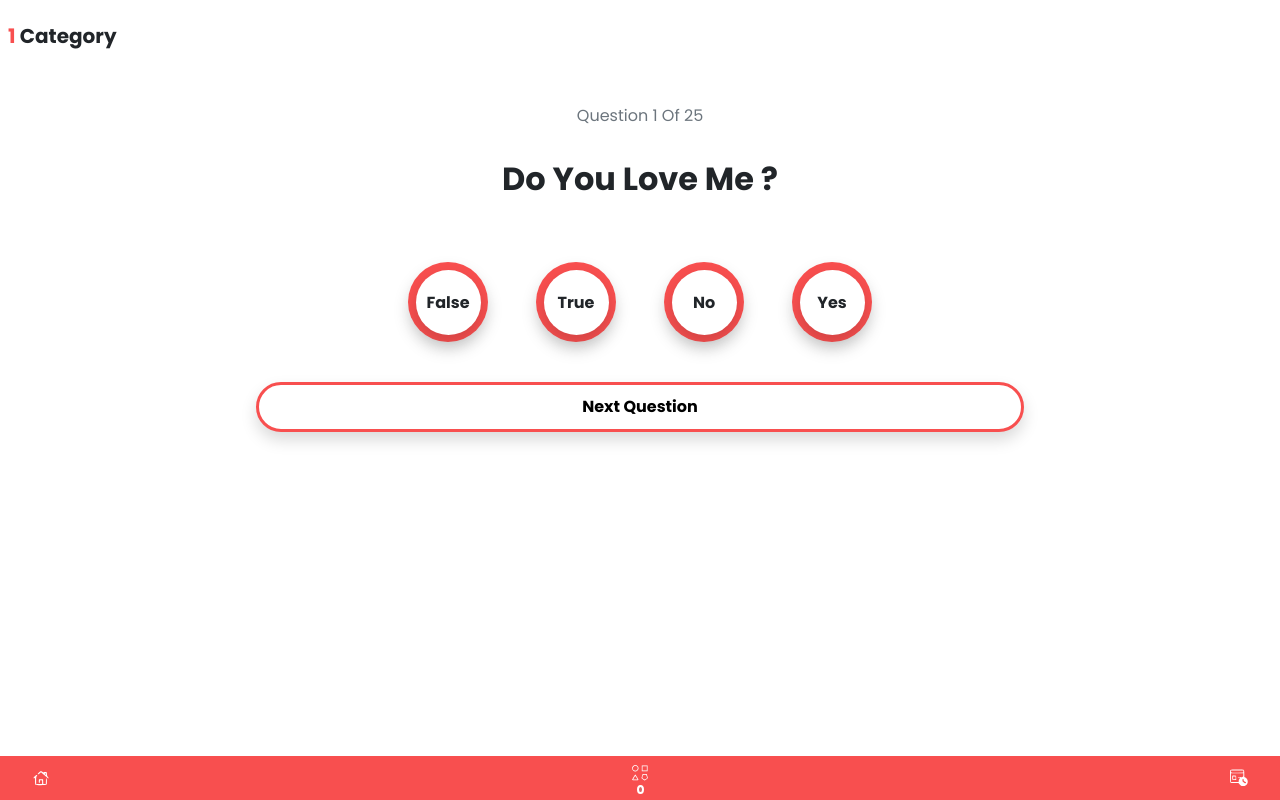
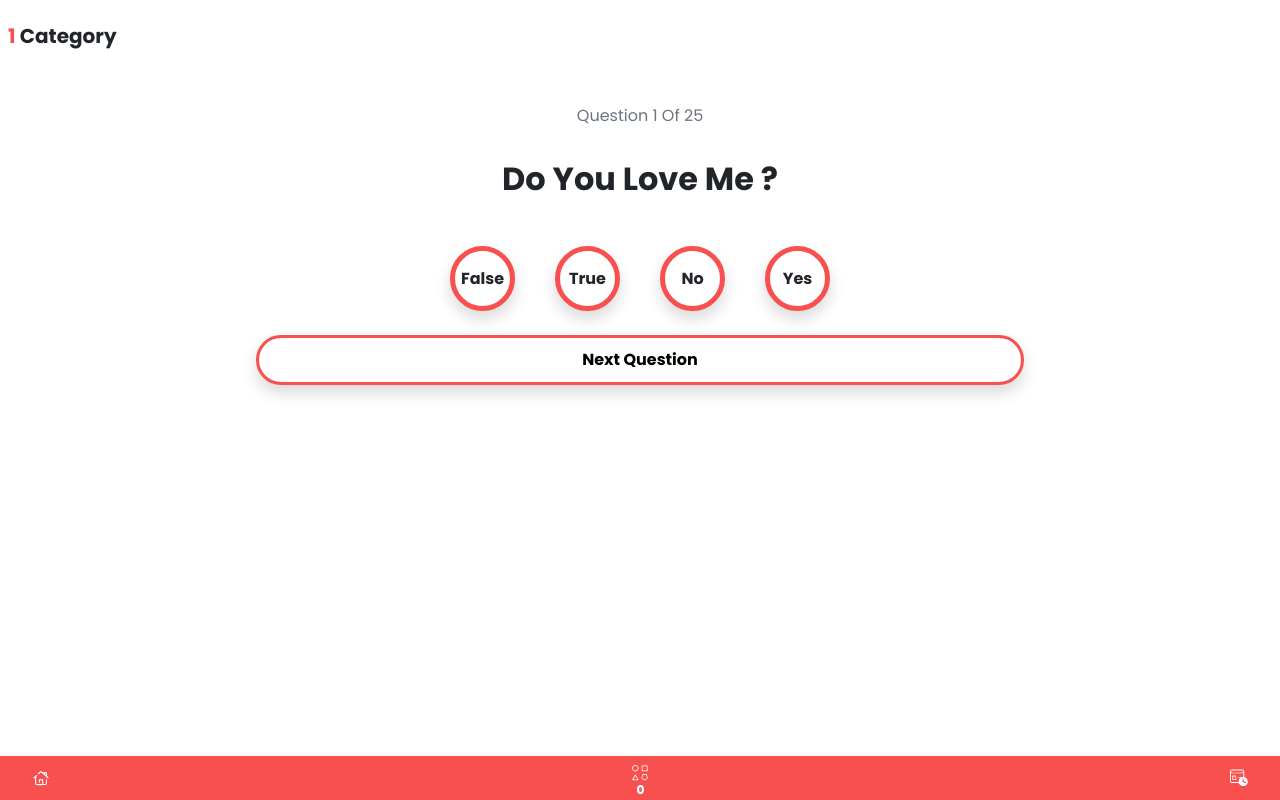
Before and after one commit to Adedoyin-Emmanuel/kingsword-demo-game, a React (Create React App) app: page /app/category/1 in a window 1280 px wide. Built offline with nearby package versions, Linux system fonts and the light colour scheme.

Commit message:
Updated the answers styles

```diff
--- a/src/components/answer.tsx
+++ b/src/components/answer.tsx
@@ -9,11 +9,10 @@ const Answer = ({text}: answerProps):JSX.Element =>{
     return (
         <React.Fragment>
 
-            <section className="answer-container d-flex align-items-center justify-content-center shadow mx-4 my-3">
-                <section className="answer-container-inner-section d-flex align-items-center justify-content-center shadow">
+            <section className="col-6 col-md-3 d-flex align-items-center justify-content-center">
+                <section className="answer-container-inner-section d-flex align-items-center justify-content-center shadow my-4 mx-2">
 
                    <h6 className="answer-text fw-bold fs-6 text-capitalize m-0" id={text}>{text}</h6>
-
                 </section>
             </section>
 
--- a/src/includes/styles/customStyles.css
+++ b/src/includes/styles/customStyles.css
@@ -201,34 +201,25 @@
 
 /*questions and answers styling*/
 
-.answer-container
-{
-    width:80px;
-    height:80px;
-    border-radius:50% !important;
-    background: var(--brand-category-love-color);
-    cursor:pointer;
-    transition:.5s;
 
-}
-
-.answer-container:hover{
-    transform: scale(1.1);
-}
-
-.answer-container:hover > .answer-container-inner-section{
-   background:var(--brand-category-love-color);
-   color:var(--brand-white-color)
-
-}
 .answer-container-inner-section
 {
     background:var(--brand-white-color);
     width:65px;
     height:65px;
     border-radius: 50% !important;
-    transition: .5s;
+    border:5px solid var(--brand-category-love-color);
+    transition: .7s;
+    cursor:pointer;
 }
+
+.answer-container-inner-section:hover
+{
+    background:var(--brand-category-love-color);
+    border:5px solid var(--brand-category-love-color-3);
+    color:var(--brand-white-color);
+}
+
 
 /*custom responsiveness*/
 @media (min-width: 667.98px) {
--- a/src/pages/Game.tsx
+++ b/src/pages/Game.tsx
@@ -10,12 +10,12 @@ import Button from "../components/button";
 const Game = (): JSX.Element => {
   const { category } = useParams();
 
-  const handleButtonClick = ():void =>{
+  const handleButtonClick = (): void => {
     console.log("You clicked me");
-  }
-  const handleAnswerClick = (event:Event) =>{
-        console.log(event);
-  }
+  };
+  const handleAnswerClick = (event: Event) => {
+    console.log(event);
+  };
   return (
     <React.Fragment>
       <section className="container-fluid p-0">
@@ -29,19 +29,25 @@ const Game = (): JSX.Element => {
           </p>{" "}
           category
         </h5>
-        <br/>
+        <br />
         <section className="game-area d-flex jusify-content-center flex-column my-2     ">
           <QuestionLengthTracker currentQuestion={1} totalQuestionLength={25} />
           <Question question="do you love me ? " />
-          <section className="answer-area d-flex align-items-around justify-content-center flex-wrap p-4">
-            <Answer text="false" />
-            <Answer text="true" />
-            <Answer text="no" />
-            <Answer text="yes" />
+          <section className="container d-flex align-items-center justify-content-center">
+            <section className="answer-area row">
+              <Answer text="false" />
+              <Answer text="true" />
+              <Answer text="no" />
+              <Answer text="yes" />
+            </section>
           </section>
 
           <section className="button-container d-flex align-items-center justify-content-center">
-            <Button text="next question" className="brand-button fw-bold" onClick={handleButtonClick}/>
+            <Button
+              text="next question"
+              className="brand-button fw-bold"
+              onClick={handleButtonClick}
+            />
           </section>
         </section>
 
```
